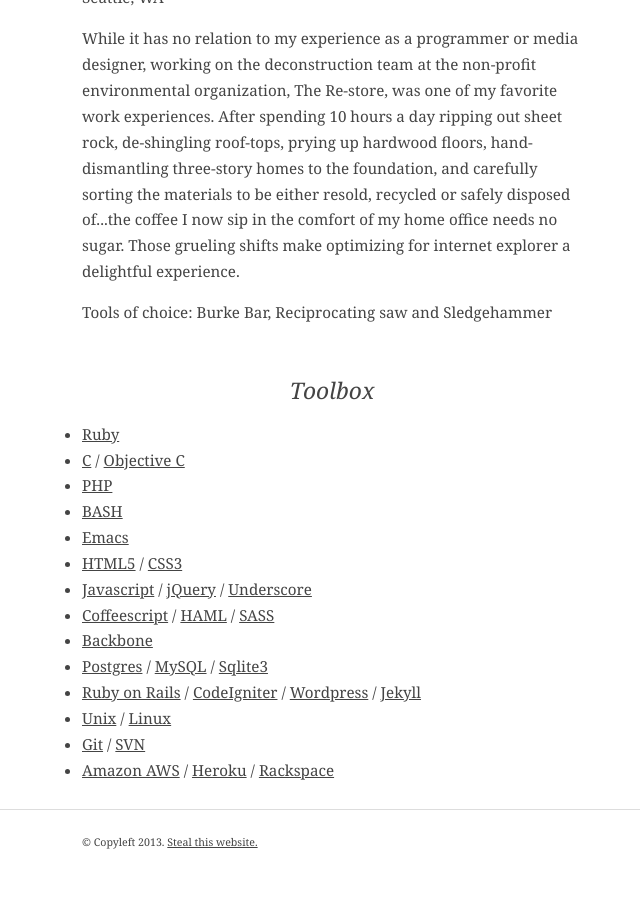
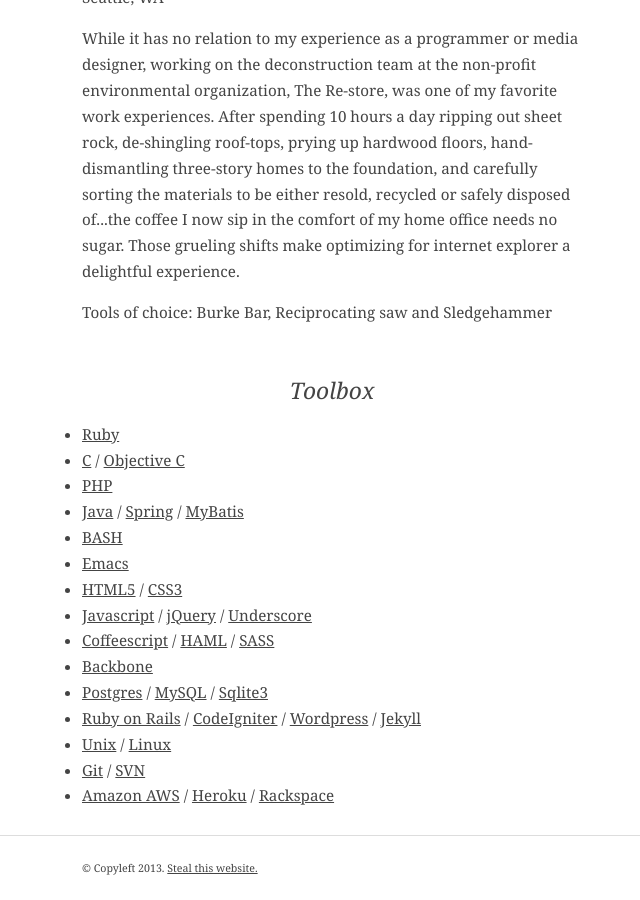
Before and after one commit to richardcalahan/richardcalahan.com, a Jekyll site: the page built from info/index.html, in a window 1280 px wide and 900 px high, scrolled down 2439 px. Shown: the whole window, without its empty margins (308-948 px from the left). Built offline with Jekyll 4.4.1, drawn with Linux system fonts in a browser that asks for light colours; nearby versions of some CDN libraries; before the commit the page ends 3313 px from its top, so only the background shows below that.

Commit message:
additions to toolbox

```diff
--- a/info/index.html
+++ b/info/index.html
@@ -110,6 +110,13 @@
         <a href="http://www.php.net/" target="_blank">PHP</a>
       </li>
       <li>
+        <a href="http://www.java.com/" target="_blank">Java</a>
+        /
+        <a href="http://www.springsource.org/" target="_blank">Spring</a>
+        /
+        <a href="https://code.google.com/p/mybatis/" target="_blank">MyBatis</a>
+      </li>
+      <li>
         <a href="http://www.gnu.org/software/bash/" target="_blank">BASH</a>
       </li>
       <li>
```
